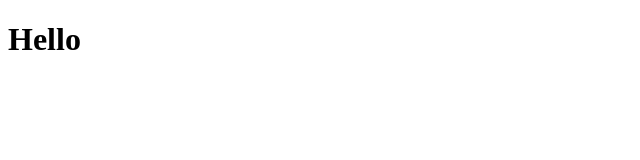
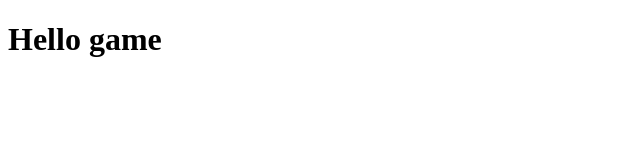
Before and after one commit to miiisterar/project, a plain HTML site: page index.html in a window 1280 px wide. Shown: the whole page, without its empty margins (0-640 px from the left). Drawn offline with Linux system fonts and the light colour scheme.

Commit message:
code index

```diff
--- a/index.html
+++ b/index.html
@@ -9,6 +9,6 @@
     <title>Document</title>
 </head>
 <body>
-    <h1>Hello</h1>
+    <h1>Hello game</h1>
 </body>
 </html>
```
